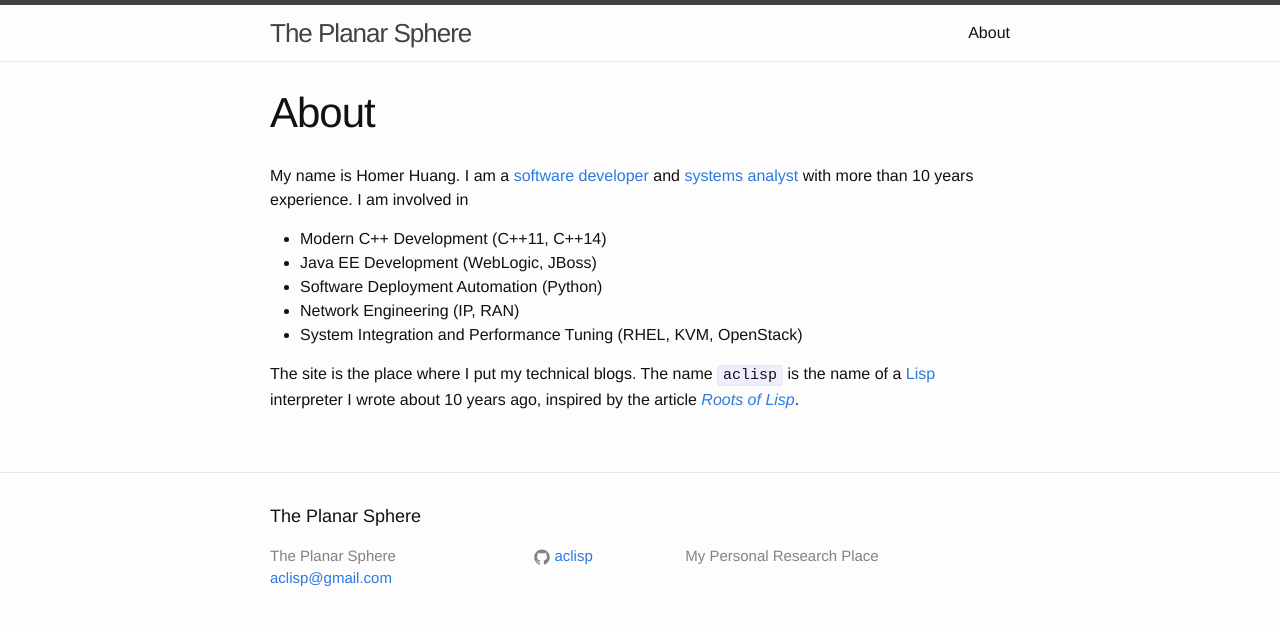
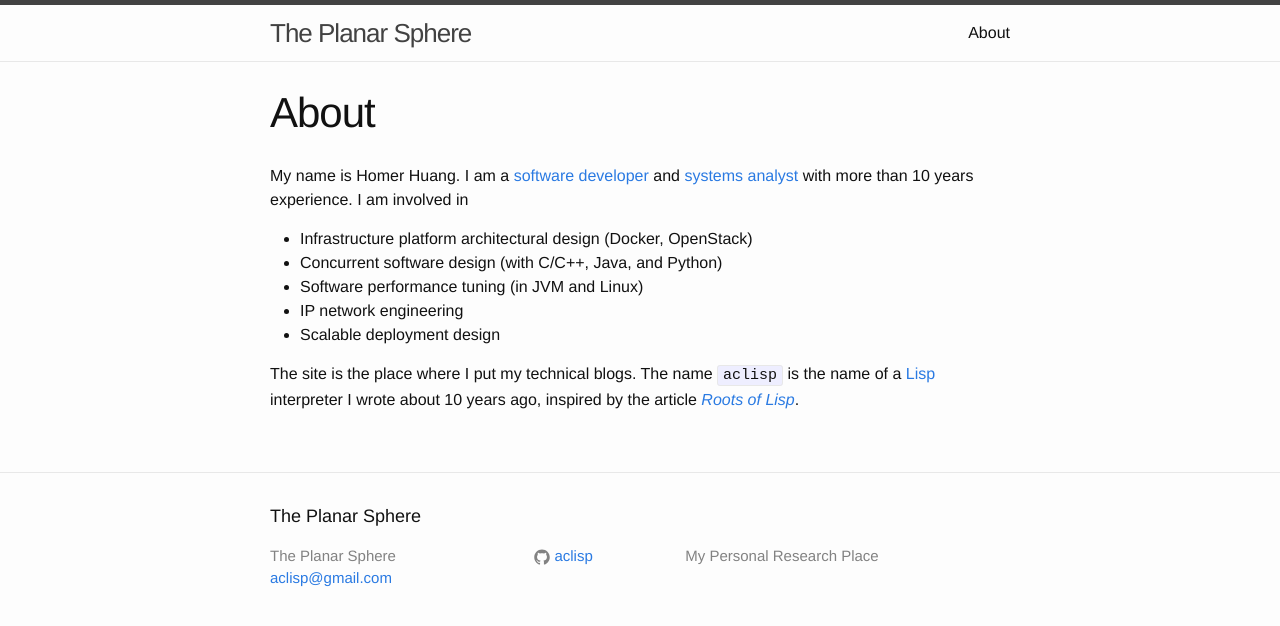
Before and after one commit to aclisp/aclisp.github.io, a Jekyll site: the page built from about.md, in a window 1280 px wide. Shown: the top 626 px of the page. Built offline with Jekyll 4.4.1, drawn with Linux system fonts in a browser that asks for light colours.

Commit message:
Update about.

```diff
--- a/about.md
+++ b/about.md
@@ -6,10 +6,10 @@ permalink: /about/
 
 My name is Homer Huang. I am a [software developer](http://en.wikipedia.org/wiki/Software_developer) and [systems analyst](http://en.wikipedia.org/wiki/Systems_analyst) with more than 10 years experience. I am involved in
 
-* Modern C++ Development (C++11, C++14)
-* Java EE Development (WebLogic, JBoss)
-* Software Deployment Automation (Python)
-* Network Engineering (IP, RAN)
-* System Integration and Performance Tuning (RHEL, KVM, OpenStack)
+* Infrastructure platform architectural design (Docker, OpenStack)
+* Concurrent software design (with C/C++, Java, and Python)
+* Software performance tuning (in JVM and Linux)
+* IP network engineering
+* Scalable deployment design
 
 The site is the place where I put my technical blogs. The name `aclisp` is the name of a [Lisp](http://en.wikipedia.org/wiki/Lisp_%28programming_language%29) interpreter I wrote about 10 years ago, inspired by the article [_Roots of Lisp_](http://daiyuwen.freeshell.org/gb/rol/roots_of_lisp.html).
```
